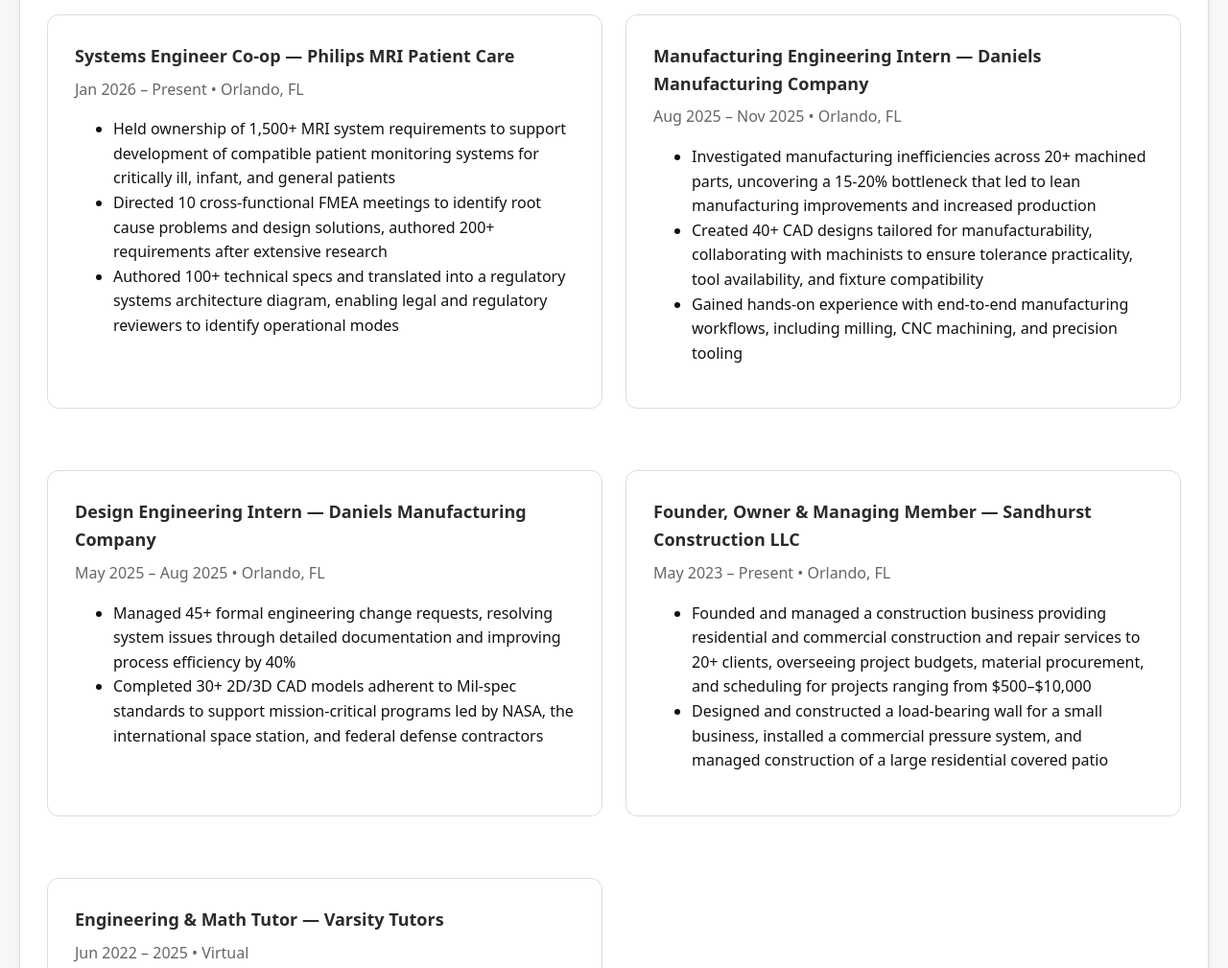
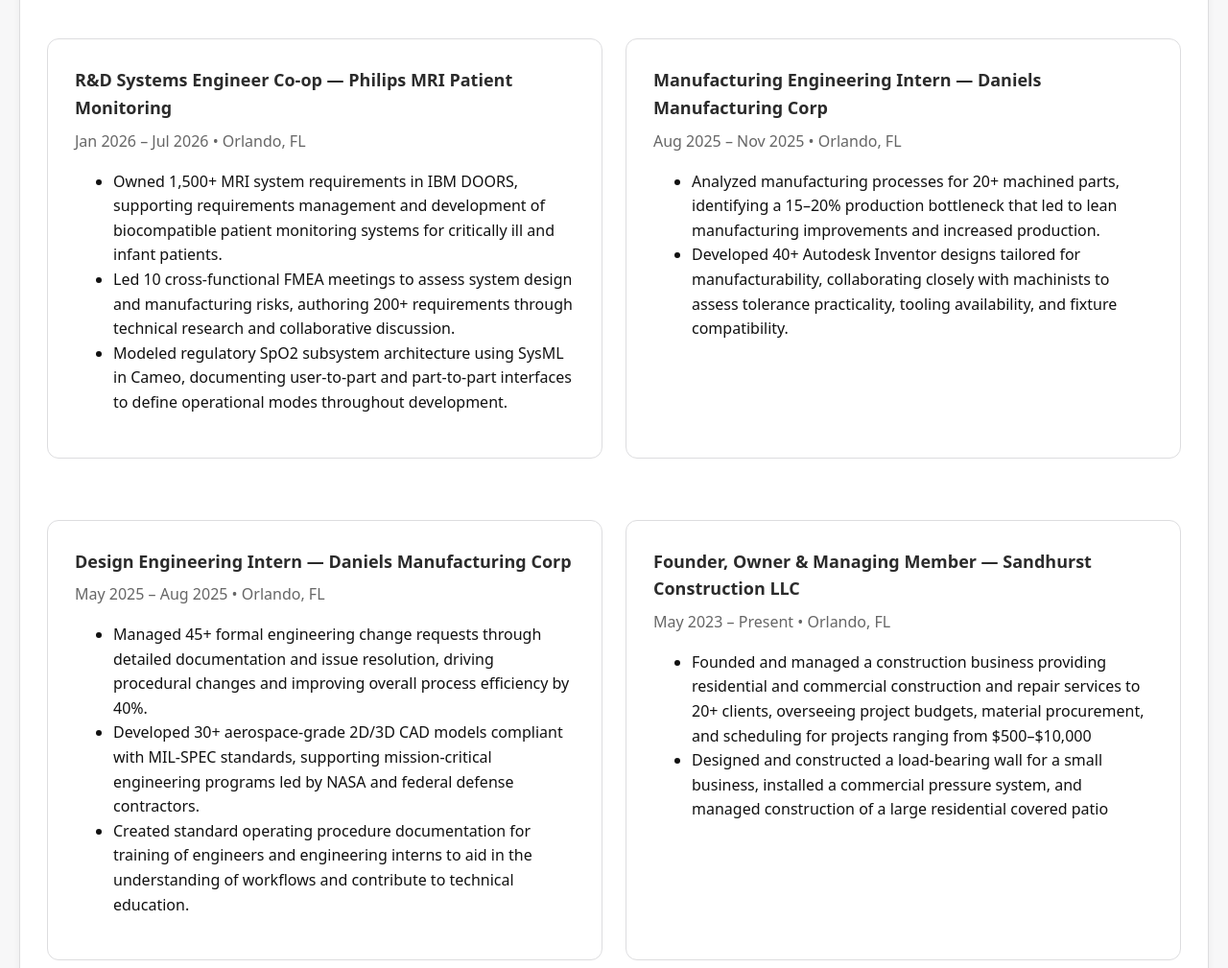
Before and after one commit to Keegan-Usry/Keegan.Usry.github.io, a plain HTML site: page skills.html in a window 1280 px wide. Shown: the part 960-1969 px from the top of the page at 96% size. Drawn offline with Linux system fonts and the light colour scheme.

Commit message:
Update skills.html

```diff
--- a/skills.html
+++ b/skills.html
@@ -1,4 +1,4 @@
-<!doctype html>
+!doctype html>
 <html lang="en">
 <head>
   <meta charset="utf-8">
@@ -79,33 +79,33 @@
 
     <!-- Philips MRI Patient Care — Systems Engineer Co-op -->
   <div class="card">
-    <h3>Systems Engineer Co-op — Philips MRI Patient Care</h3>
-    <p class="muted">Jan 2026 – Present • Orlando, FL</p>
+    <h3>R&amp;D Systems Engineer Co-op — Philips MRI Patient Monitoring</h3>
+    <p class="muted">Jan 2026 – Jul 2026 • Orlando, FL</p>
     <ul>
-      <li>Held ownership of 1,500+ MRI system requirements to support development of compatible patient monitoring systems for critically ill, infant, and general patients</li>
-      <li>Directed 10 cross-functional FMEA meetings to identify root cause problems and design solutions, authored 200+ requirements after extensive research</li>
-      <li>Authored 100+ technical specs and translated into a regulatory systems architecture diagram, enabling legal and regulatory reviewers to identify operational modes</li>
+      <li>Owned 1,500+ MRI system requirements in IBM DOORS, supporting requirements management and development of biocompatible patient monitoring systems for critically ill and infant patients.</li>
+      <li>Led 10 cross-functional FMEA meetings to assess system design and manufacturing risks, authoring 200+ requirements through technical research and collaborative discussion.</li>
+      <li>Modeled regulatory SpO2 subsystem architecture using SysML in Cameo, documenting user-to-part and part-to-part interfaces to define operational modes throughout development.</li>
     </ul>
   </div>
 
   <!-- Daniels Manufacturing Corporation — Manufacturing Engineering Intern -->
   <div class="card">
-    <h3>Manufacturing Engineering Intern — Daniels Manufacturing Company</h3>
+    <h3>Manufacturing Engineering Intern — Daniels Manufacturing Corp</h3>
     <p class="muted">Aug 2025 – Nov 2025 • Orlando, FL</p>
     <ul>
-      <li>Investigated manufacturing inefficiencies across 20+ machined parts, uncovering a 15-20% bottleneck that led to lean manufacturing improvements and increased production</li>
-      <li>Created 40+ CAD designs tailored for manufacturability, collaborating with machinists to ensure tolerance practicality, tool availability, and fixture compatibility</li>
-      <li>Gained hands-on experience with end-to-end manufacturing workflows, including milling, CNC machining, and precision tooling</li>
+      <li>Analyzed manufacturing processes for 20+ machined parts, identifying a 15–20% production bottleneck that led to lean manufacturing improvements and increased production.</li>
+      <li>Developed 40+ Autodesk Inventor designs tailored for manufacturability, collaborating closely with machinists to assess tolerance practicality, tooling availability, and fixture compatibility.</li>
     </ul>
   </div>
 
   <!-- Daniels Manufacturing Corporation — Design Engineering Intern -->
   <div class="card">
-    <h3>Design Engineering Intern — Daniels Manufacturing Company</h3>
+    <h3>Design Engineering Intern — Daniels Manufacturing Corp</h3>
     <p class="muted">May 2025 – Aug 2025 • Orlando, FL</p>
     <ul>
-      <li>Managed 45+ formal engineering change requests, resolving system issues through detailed documentation and improving process efficiency by 40%</li>
-      <li>Completed 30+ 2D/3D CAD models adherent to Mil-spec standards to support mission-critical programs led by NASA, the international space station, and federal defense contractors</li>
+      <li>Managed 45+ formal engineering change requests through detailed documentation and issue resolution, driving procedural changes and improving overall process efficiency by 40%.</li>
+      <li>Developed 30+ aerospace-grade 2D/3D CAD models compliant with MIL-SPEC standards, supporting mission-critical engineering programs led by NASA and federal defense contractors.</li>
+      <li>Created standard operating procedure documentation for training of engineers and engineering interns to aid in the understanding of workflows and contribute to technical education.</li>
     </ul>
   </div>
 
```
